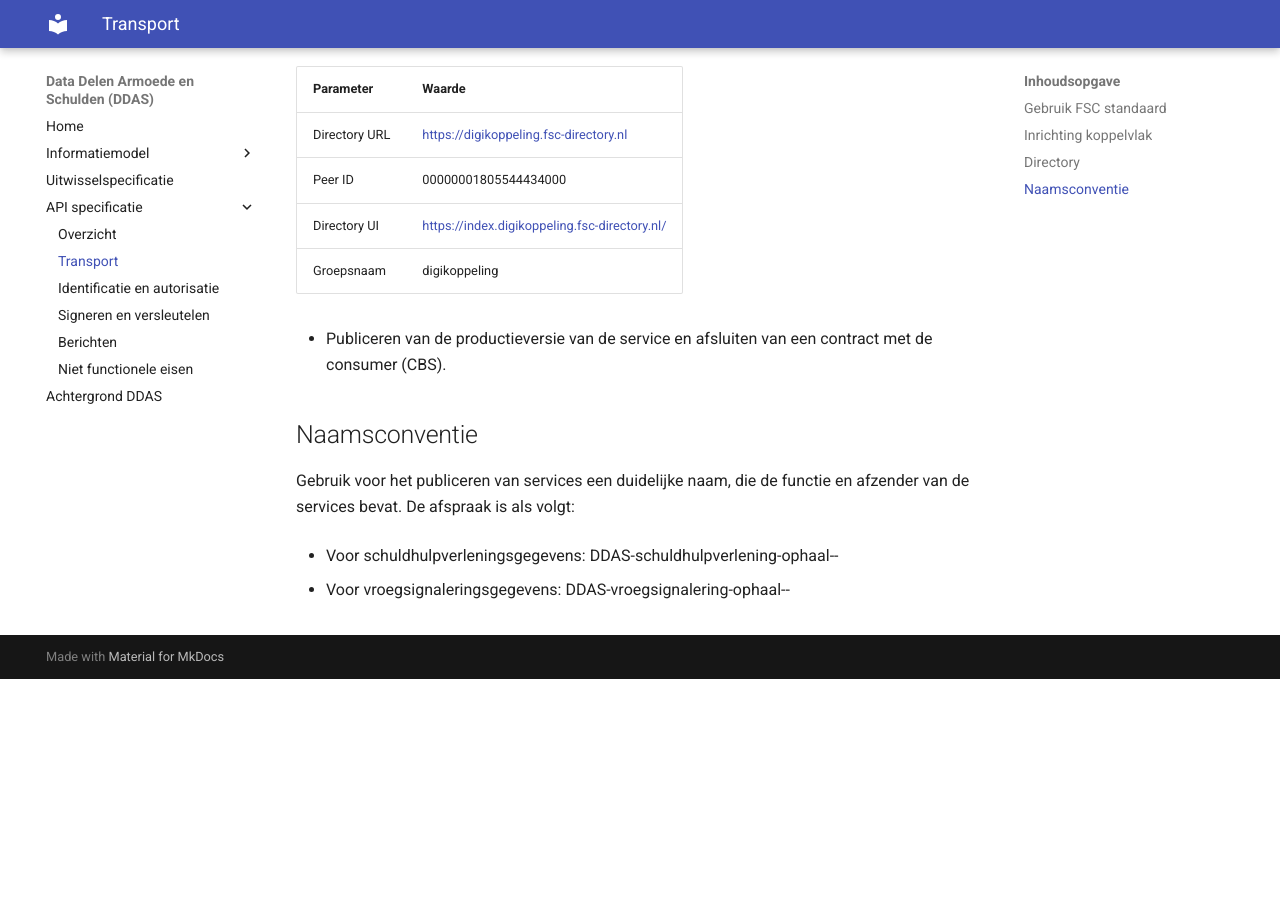
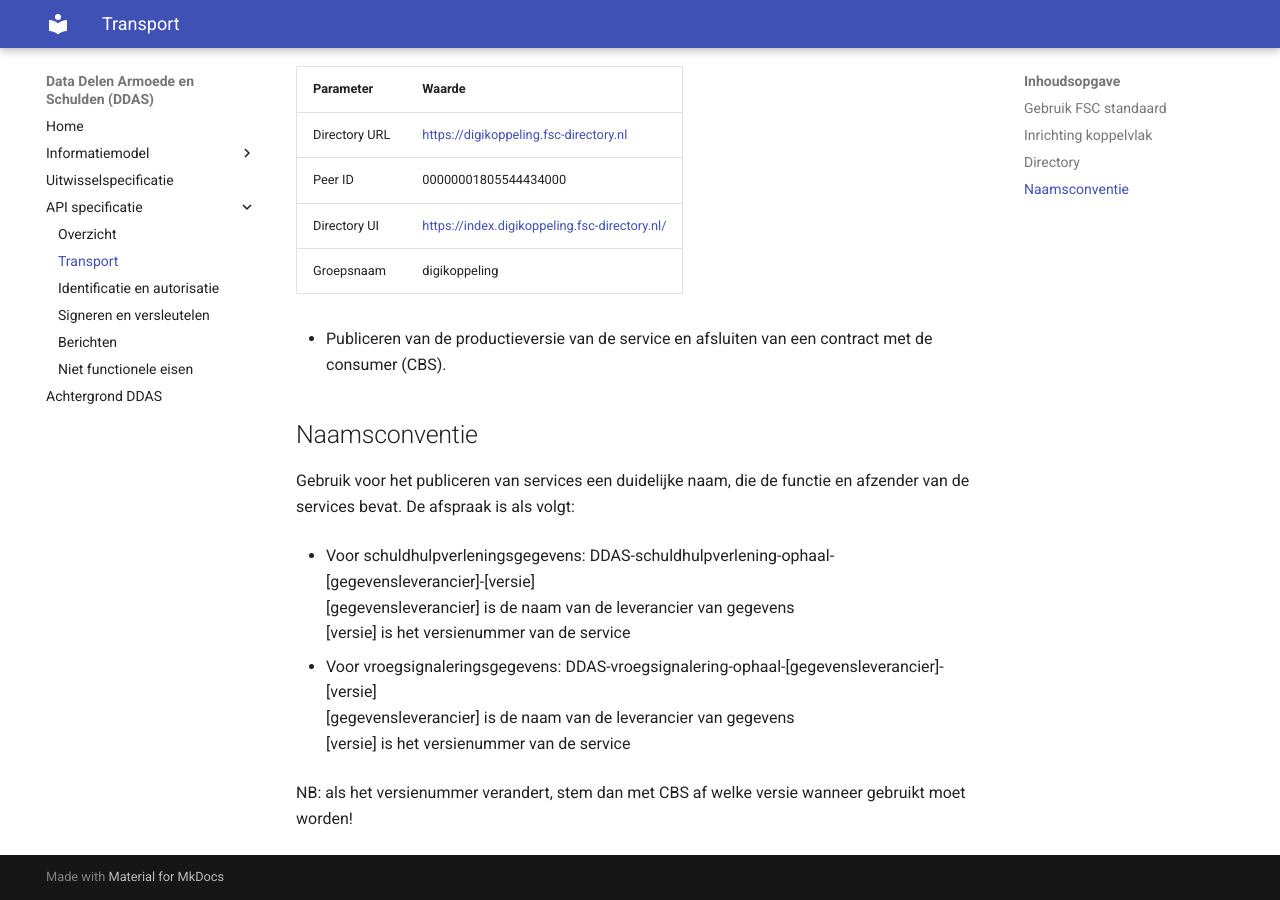
Before and after one commit to Govert-Claus/DDAS-API, an MkDocs documentation site: the page built from docs/transport.md, in a window 1280 px wide and 900 px high, scrolled down 1819 px. Built offline with MkDocs 1.6.1 and Material for MkDocs 9.7.7, drawn with Linux system fonts in a browser that asks for light colours; the version menu is left out; before the commit the page ends 2498 px from its top, so only the background shows below that.

Commit message:
naamsconventie services

```diff
--- a/docs/transport.md
+++ b/docs/transport.md
@@ -63,6 +63,12 @@ Om gebruik te maken van de directory moeten de volgende stappen doorlopen worden
 
 Gebruik voor het publiceren van services een duidelijke naam, die de functie en afzender van de services bevat. De afspraak is als volgt:
 
-- Voor schuldhulpverleningsgegevens: DDAS-schuldhulpverlening-ophaal-<gegevensleverancier>-<versie>
+- Voor schuldhulpverleningsgegevens: DDAS-schuldhulpverlening-ophaal-[gegevensleverancier]-[versie]
+  [gegevensleverancier] is de naam van de leverancier van gegevens
+  [versie] is het versienummer van de service
 
-- Voor vroegsignaleringsgegevens: DDAS-vroegsignalering-ophaal-<gegevensleverancier>-<versie>
+- Voor vroegsignaleringsgegevens: DDAS-vroegsignalering-ophaal-[gegevensleverancier]-[versie]
+  [gegevensleverancier] is de naam van de leverancier van gegevens
+  [versie] is het versienummer van de service
+
+NB: als het versienummer verandert, stem dan met CBS af welke versie wanneer gebruikt moet worden!
```
Also changed, not shown: 1 other file.
